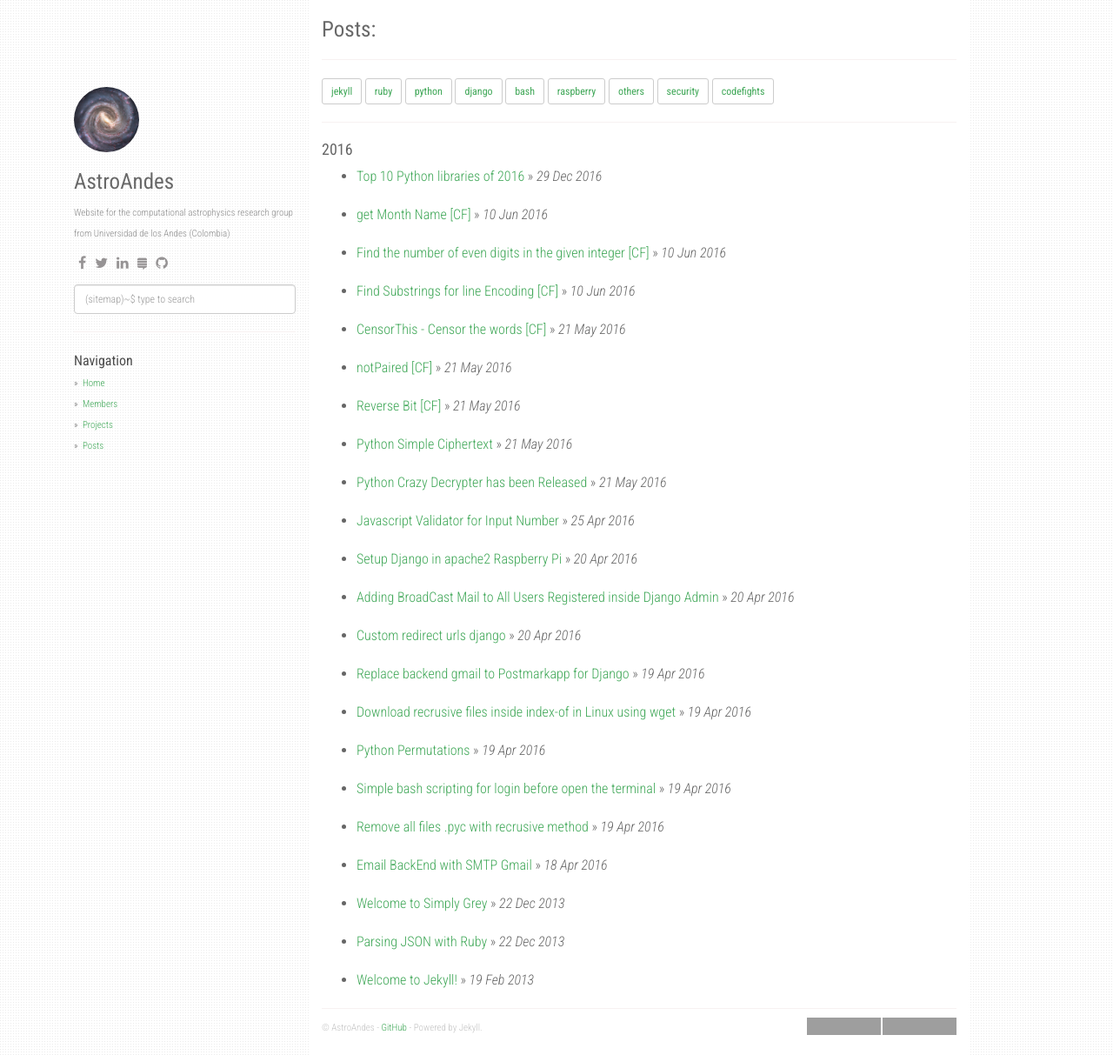
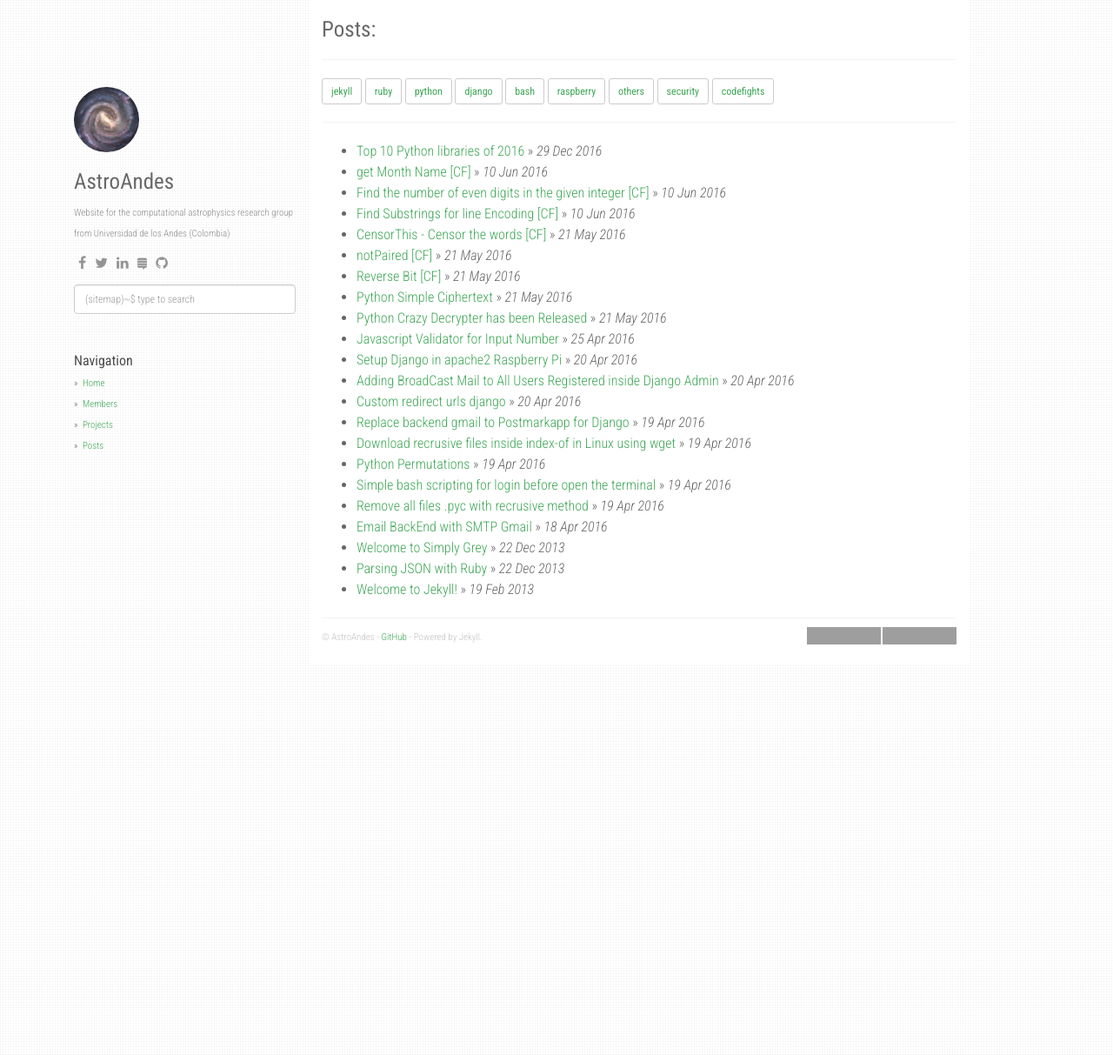
Before and after one commit to astroandes/astroandes.github.io, a Jekyll site: the page built from posts.md, in a window 1280 px wide and 1213 px high. Shown: the whole window at 87% size. Built offline with Jekyll 4.4.1, drawn with Linux system fonts in a browser that asks for light colours; nearby versions of some CDN libraries; grey boxes are pictures that could not be loaded.

Commit message:
list posts without year

```diff
--- a/_layouts/posts_by_category.html
+++ b/_layouts/posts_by_category.html
@@ -44,27 +44,12 @@
       {% endif %}
     {% endfor %}
   {% else %}
-    {% for post in site.posts %}
-      {% capture post_year %}{{ post.date | date: '%Y' }}{% endcapture %}
-      {% if forloop.first %}
-          <h4>{{ post_year }}</h4>
-          <div class="list-group">
-      {% endif %}
-
-      {% if forloop.first == false %}
-        {% assign previous_index = forloop.index0 | minus: 1 %}
-        {% capture previous_post_year %}{{ site.categories[page.categories][previous_index].date | date: '%Y' }}{% endcapture %}
-        {% if post_year != previous_post_year %}
-          </div>
-          <div class="list-group">
-        {% endif %}
-      {% endif %}
-        <ul class="posts">
+    <div class="list-group">
+      <ul class="posts">
+        {% for post in site.posts %}
           <li><a href="{{ post.url }}">{{ post.title }}</a> &raquo; <i><span>{{ post.date | date_to_string }}</span></i></li>
-        </ul>
-      {% if forloop.last %}
-        </div>
-      {% endif %}
-    {% endfor %}
+        {% endfor %}
+      </ul>
+    </div>
   {% endif %}
 </div>
```
